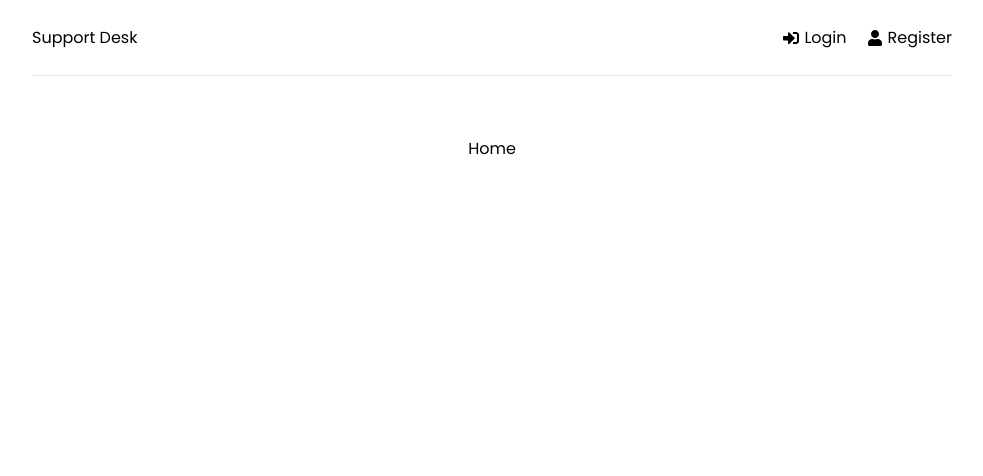
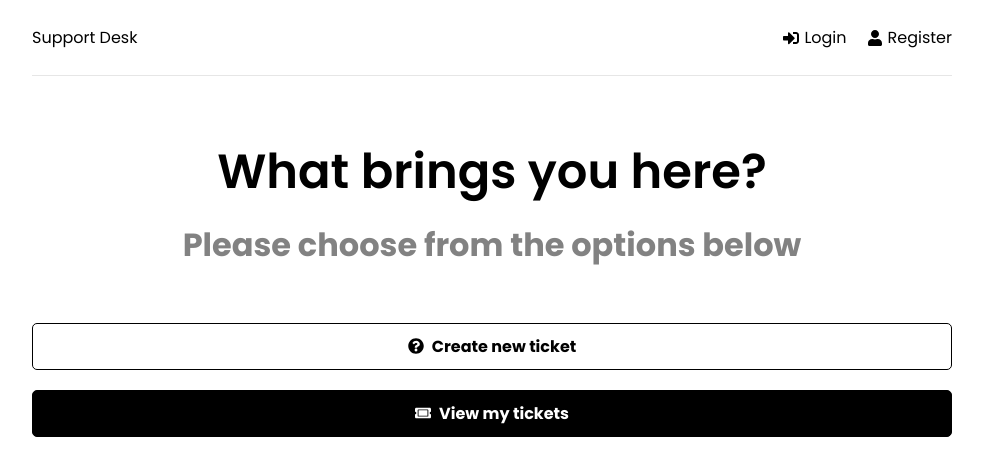
Before and after one commit to nawfel25/modif, a React (Create React App) app in the folder frontend/: page / in a window 1280 px wide. Shown: the top 476 px of the page, without its empty margins (148-1131 px from the left). Built offline with nearby package versions, Linux system fonts and the light colour scheme.

Commit message:
initialize home page

```diff
--- a/frontend/src/pages/Home.jsx
+++ b/frontend/src/pages/Home.jsx
@@ -1,5 +1,20 @@
+import { Link } from "react-router-dom";
+import { FaQuestionCircle, FaTicketAlt } from "react-icons/fa";
 function Home() {
-  return <div>Home</div>;
+  return (
+    <>
+      <section className="heading">
+        <h1>What brings you here?</h1>
+        <p>Please choose from the options below</p>
+      </section>
+      <Link to="/new-ticket" className="btn btn-reverse btn-block">
+        <FaQuestionCircle /> Create new ticket
+      </Link>
+      <Link to="/tickets" className="btn btn-block">
+        <FaTicketAlt /> View my tickets
+      </Link>
+    </>
+  );
 }
 
 export default Home;
```
